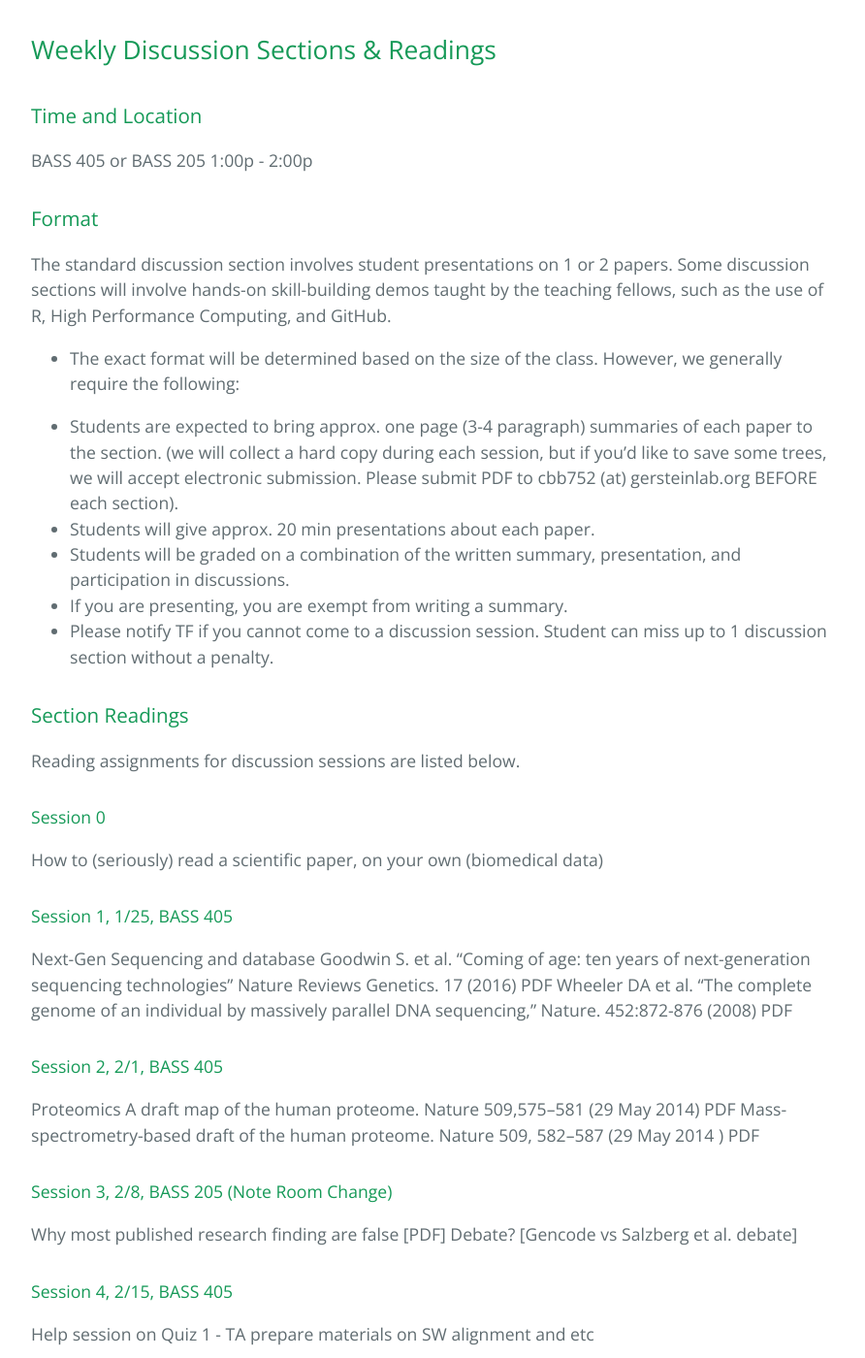
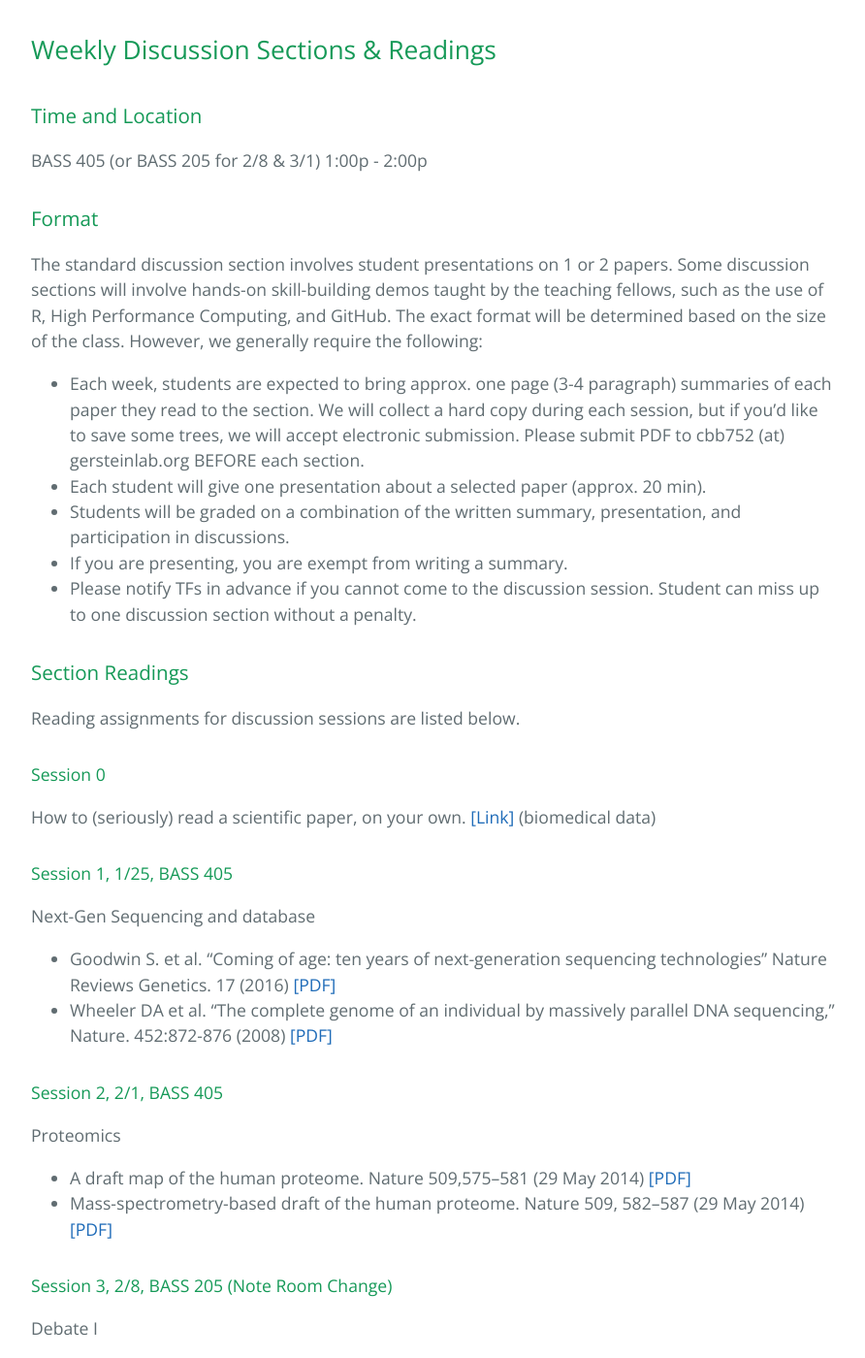
Before and after one commit to gersteinlab/cbb752b19, a Jekyll site: the page built from discussion.md, in a window 1280 px wide and 1400 px high, scrolled down 414 px. Shown: the whole window at 97% size, without its empty margins (192-1084 px from the left). Built offline with Jekyll 4.4.1, drawn with Linux system fonts in a browser that asks for light colours; some of the changed text lies outside the part shown.

Commit message:
Update discussion.md

```diff
--- a/discussion.md
+++ b/discussion.md
@@ -7,71 +7,83 @@ layout: page
 
 ### Time and Location
 
-BASS 405 or BASS 205
+BASS 405 (or BASS 205 for 2/8 & 3/1)
 1:00p - 2:00p
 
 ### Format
 
-The standard discussion section involves student presentations on 1 or 2 papers. Some discussion sections will involve hands-on skill-building demos taught by the teaching fellows, such as the use of R, High Performance Computing, and GitHub.
+The standard discussion section involves student presentations on 1 or 2 papers. Some discussion sections will involve hands-on skill-building demos taught by the teaching fellows, such as the use of R, High Performance Computing, and GitHub. The exact format will be determined based on the size of the class. However, we generally require the following:
 
-- The exact format will be determined based on the size of the class. However, we generally require the following:
-
-- Students are expected to bring approx. one page (3-4 paragraph) summaries of each paper to the section. (we will collect a hard copy during each session, but if you'd like to save some trees, we will accept electronic submission. Please submit PDF to cbb752 (at) gersteinlab.org BEFORE each section).
-- Students will give approx. 20 min presentations about each paper.
+- Each week, students are expected to bring approx. one page (3-4 paragraph) summaries of each paper they read to the section. We will collect a hard copy during each session, but if you'd like to save some trees, we will accept electronic submission. Please submit PDF to cbb752 (at) gersteinlab.org BEFORE each section.
+- Each student will give one presentation about a selected paper (approx. 20 min).
 - Students will be graded on a combination of the written summary, presentation, and participation in discussions.
 - If you are presenting, you are exempt from writing a summary.
-- Please notify TF if you cannot come to a discussion session. Student can miss up to 1 discussion section without a penalty.
+- Please notify TFs in advance if you cannot come to the discussion session. Student can miss up to one discussion section without a penalty.
 
 ### Section Readings
 Reading assignments for discussion sessions are listed below.
 
 #### Session 0
-How to (seriously) read a scientific paper, on your own
+How to (seriously) read a scientific paper, on your own. [[Link]](http://www.sciencemag.org/careers/2016/03/how-seriously-read-scientific-paper)
 (biomedical data)
 
 #### Session 1, 1/25, BASS 405
 Next-Gen Sequencing and database
-Goodwin S. et al. "Coming of age: ten years of next-generation sequencing technologies" Nature Reviews Genetics. 17 (2016) PDF
-Wheeler DA et al. "The complete genome of an individual by massively parallel DNA sequencing,” Nature. 452:872-876 (2008) PDF
+- Goodwin S. et al. "Coming of age: ten years of next-generation sequencing technologies" Nature Reviews Genetics. 17 (2016) [[PDF]](http://www.nature.com/nrg/journal/v17/n6/pdf/nrg.2016.49.pdf)
+- Wheeler DA et al. "The complete genome of an individual by massively parallel DNA sequencing,” Nature. 452:872-876 (2008) [[PDF]](http://www.gersteinlab.org/courses/452/10-spring/pdf/WatsonGenome.pdf)
 
 #### Session 2,	2/1, BASS 405
 Proteomics
-A draft map of the human proteome. Nature 509,575–581 (29 May 2014) PDF
-Mass-spectrometry-based draft of the human proteome. Nature 509, 582–587 (29 May 2014 ) PDF
+- A draft map of the human proteome. Nature 509,575–581 (29 May 2014) [[PDF]](http://www.nature.com/nature/journal/v509/n7502/full/nature13302.html)
+- Mass-spectrometry-based draft of the human proteome. Nature 509, 582–587 (29 May 2014) [[PDF]](http://www.nature.com/nature/journal/v509/n7502/full/nature13319.html)
 
 #### Session 3,	2/8, BASS 205 (Note Room Change)
-Why most published research finding are false [PDF]
-Debate? [Gencode vs Salzberg et al. debate]
+Debate I
+- Why most published research finding are false [[PDF]](https://journals.plos.org/plosmedicine/article/file?id=10.1371/journal.pmed.0020124&type=printable)
+- Gencode vs Salzberg et al. debate
+[News Article: New human gene tally reignites debate](https://www.nature.com/articles/d41586-018-05462-w)
+[Salzberg CHESS paper using GTEx](https://www.biorxiv.org/content/early/2018/05/29/332825.full.pdf)
+[GENCODE's rebuttal](https://www.biorxiv.org/content/early/2018/07/02/360602.full.pdf)
 
 #### Session 4,	2/15, BASS 405
-Help session on Quiz 1 - TA prepare materials on SW alignment and etc
+Help session on Quiz 1 - TFs prepare materials on SW alignments and Q&A session
 
 (Optional read)
 
-- Altschul SF, Gish W, Miller W, Myers EW, Lipman DJ. (1990) Basic local alignment search tool. Journal of Molecular Biology, 215(3):403-10. PMID: 2231712. PDF
-- T.F. Smith and M.S. Waterman. (1981) Identification of common molecular subsequences. Journal of Molecular Biology,147(1): 195-7. PMID: 7265238. PDF
+- Altschul SF, Gish W, Miller W, Myers EW, Lipman DJ. (1990) Basic local alignment search tool. Journal of Molecular Biology, 215(3):403-10. PMID: 2231712. [[PDF]](http://www.gersteinlab.org/courses/452/10-spring/pdf/Altschul.pdf)
+- T.F. Smith and M.S. Waterman. (1981) Identification of common molecular subsequences. Journal of Molecular Biology,147(1): 195-7. PMID: 7265238. [[PDF]](http://www.gersteinlab.org/courses/452/10-spring/pdf/sw.pdf)
 
 #### Session 5,	2/22, BASS 405
-Debate II [Phylogenetics. Suggested PDFs: [1] [2]]
-(cladistics vs phylogenetics)
+Debate II - Phylogenetics (cladistics vs phylogenetics)
+
+Suggested PDFs:
+- [[1]](http://science.sciencemag.org/content/349/6255/1460.2)
+- [[2]](http://science.sciencemag.org/content/350/6257/171.2.long)
+
 
 #### Session 6,	3/1, BASS 205 (Note Room Change)
+TBD
 
-(spring recess)
+
+#### (spring recess)
+
 
 #### Session 7, 3/29,	BASS 405
-- Zhou, AQ, O'Hern, CS, Regan, L (2011). Revisiting the Ramachandran plot from a new angle. Protein Sci., 20, 7:1166-71 PDF
-- Dill KA, Ozkan SB, Shell MS, Weikl TR. (2008) The Protein Folding Problem.Annu Rev Biophys,9, 37:289-316. PMID: 2443096.PDF
-- Bowman GR, Beauchamp KA, Boxer G, Pande VS. “Progress and challenges in the automated construction of Markov state models for full protein systems,” J. Chem. Phys. 131 (2009) 124101 PDF
+- Zhou, AQ, O'Hern, CS, Regan, L (2011). Revisiting the Ramachandran plot from a new angle. Protein Sci., 20, 7:1166-71 [[PDF]](http://jamming.research.yale.edu/files/papers/rama.pdf)
+- Dill KA, Ozkan SB, Shell MS, Weikl TR. (2008) The Protein Folding Problem.Annu Rev Biophys,9, 37:289-316. PMID: 2443096. [[PDF]](http://www.gersteinlab.org/courses/452/10-spring/pdf/proteinFolding.pdf)
+- Bowman GR, Beauchamp KA, Boxer G, Pande VS. “Progress and challenges in the automated construction of Markov state models for full protein systems,” J. Chem. Phys. 131 (2009) 124101 [[PDF]](http://www.gersteinlab.org/courses/452/10-spring/pdf/bowman.pdf)
 
 #### Session 8,	4/5, BASS 405
-(Potential Papers)
+(Potential Papers TBD)
 
-Perelson AS. Modelling viral and immune system dynamics. Nat Rev Immunol. 2002 Jan;2(1):28-36. PDF
-Modeling the Spread of Ebola [PDF]
+- Perelson AS. Modelling viral and immune system dynamics. Nat Rev Immunol. 2002 Jan;2(1):28-36. [[PDF]](http://www.gersteinlab.org/courses/452/10-spring/pdf/perelson.pdf)
+- Modeling the Spread of Ebola [[PDF]](https://www.sciencedirect.com/science/article/pii/S2210909915300618)
 
 #### Session 9, 4/12, BASS 405
-Debate [Cancer incidence | Suggested PDFs [1][2]]
+Debate III - Cancer incidence
+Suggested PDFs:
+- [[1]](http://www.sciencemag.org/news/2017/03/debate-reignites-over-contributions-bad-luck-mutations-cancer)
+- [[2]](http://www.sciencemag.org/news/2015/01/simple-math-explains-why-you-may-or-may-not-get-cancer)
 
 #### Session 10, 4/19, BASS 405
 Help session on quiz 2 / final project
```
